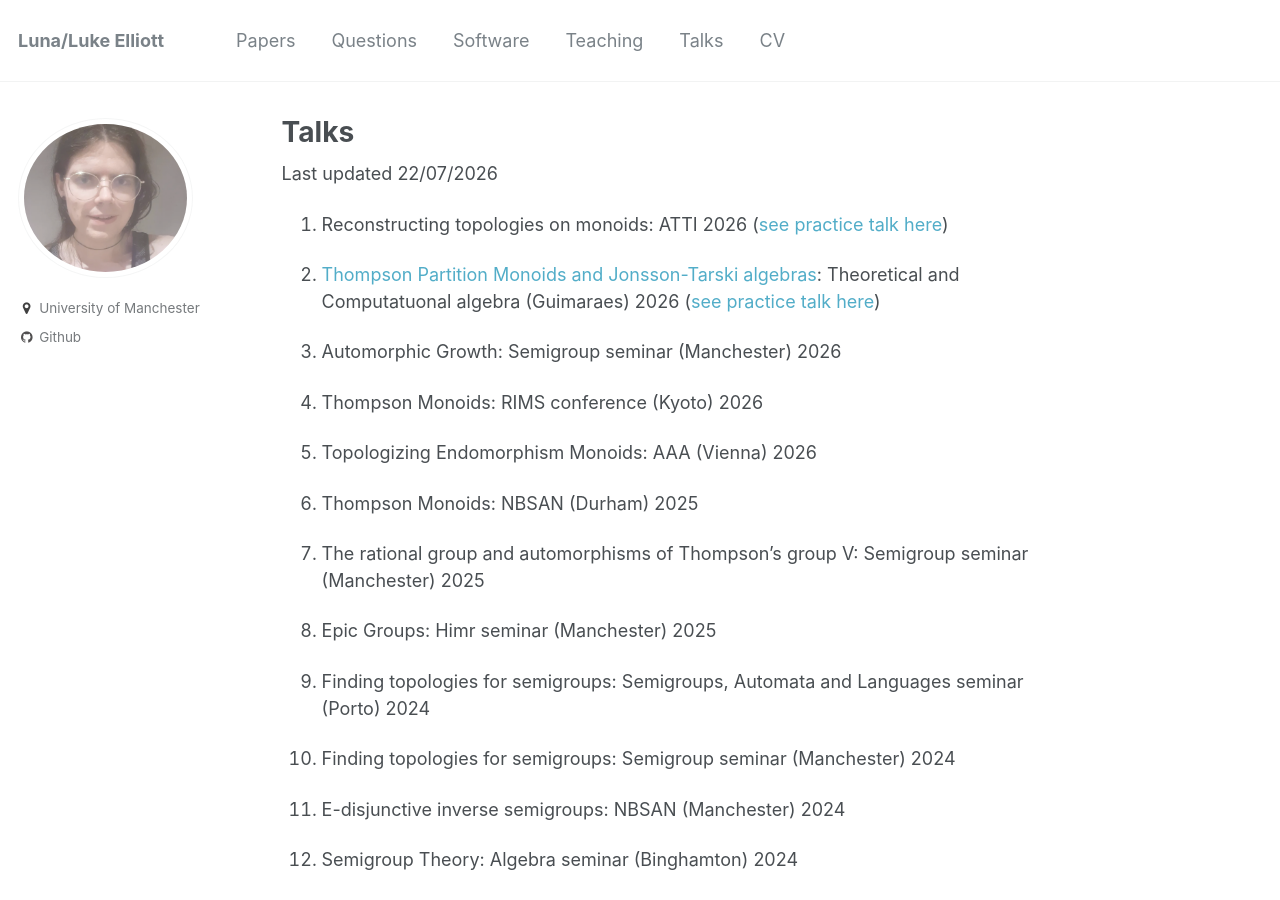
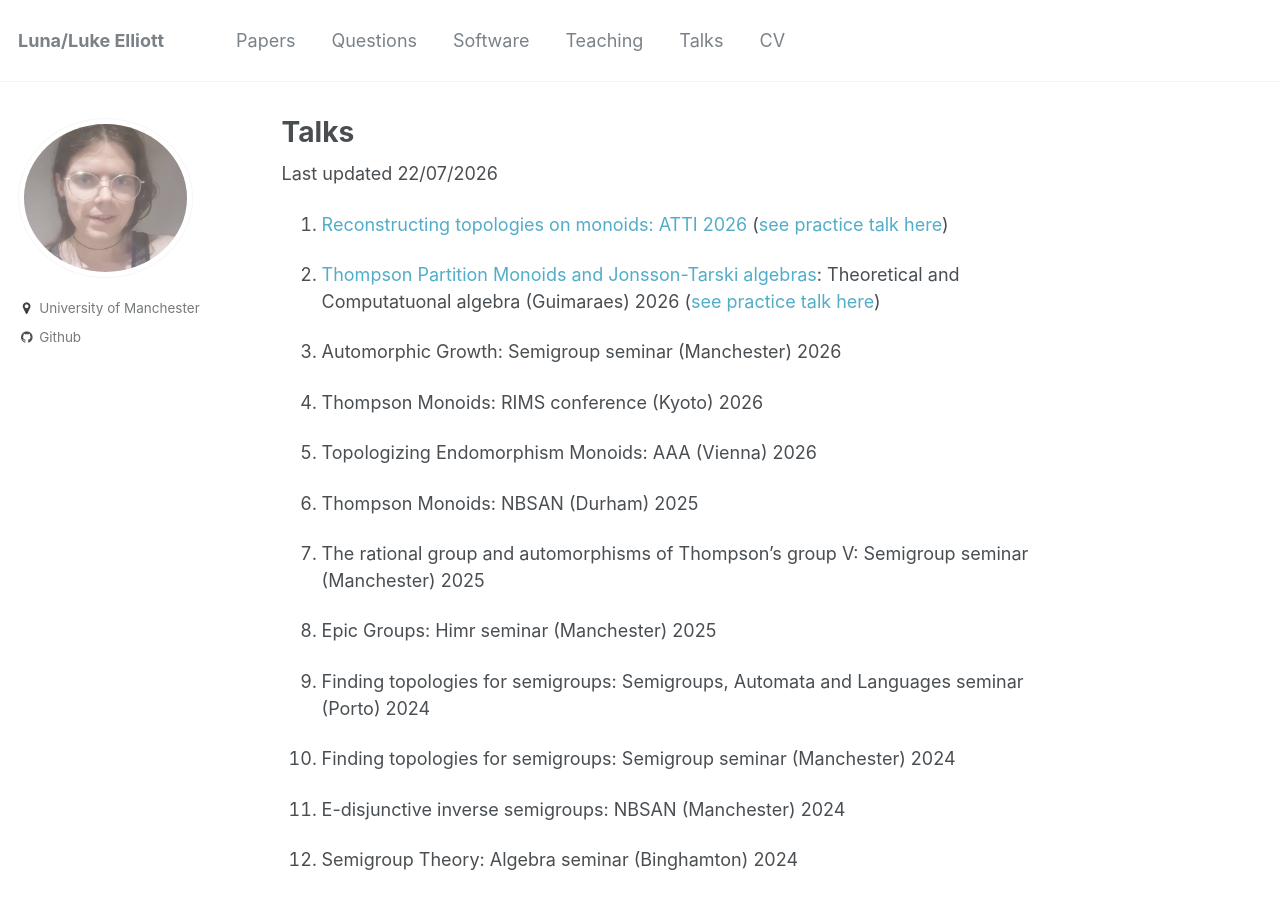
Before and after one commit to le27/L-Elliott, a Jekyll site: the page built from _pages/talks.md, in a window 1280 px wide and 900 px high. Built offline with Jekyll 4.4.1, drawn with Linux system fonts in a browser that asks for light colours; part of the change alters nothing that is shown.

```diff
--- a/_pages/talks.md
+++ b/_pages/talks.md
@@ -7,7 +7,7 @@ author_profile: true
 
 Last updated 22/07/2026
 
-1. Reconstructing topologies on monoids: ATTI 2026 ([see practice talk here](https://www.youtube.com/watch?v=9Vb8ooRt8i0))
+1. [Reconstructing topologies on monoids: ATTI 2026](https://le27.github.io/L-Elliott/files/Algebra,%20Topology%20and%20Interactions%20hor%20(2).pdf) ([see practice talk here](https://www.youtube.com/watch?v=9Vb8ooRt8i0))
 
 2. [Thompson Partition Monoids and Jonsson-Tarski algebras](https://le27.github.io/L-Elliott/files/Portugal%202026.pdf): Theoretical and Computatuonal algebra (Guimaraes) 2026 ([see practice talk here](https://www.youtube.com/watch?v=jqJbDMOKQMw))
 
```
